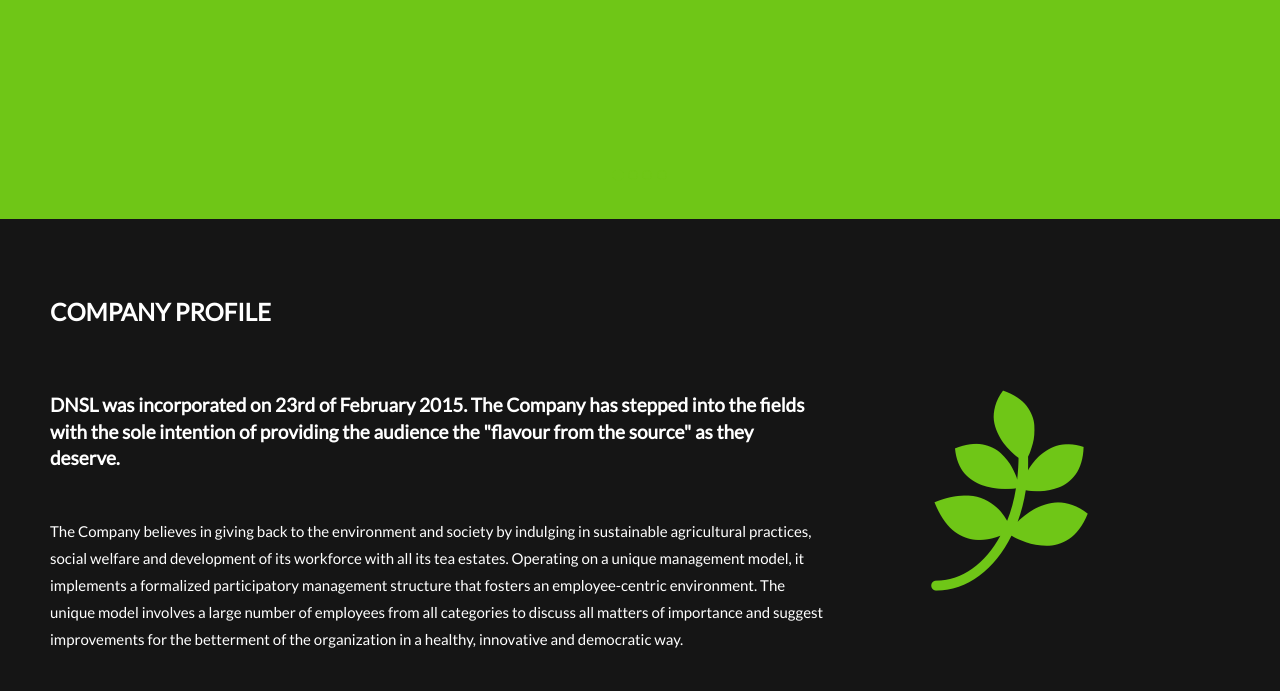
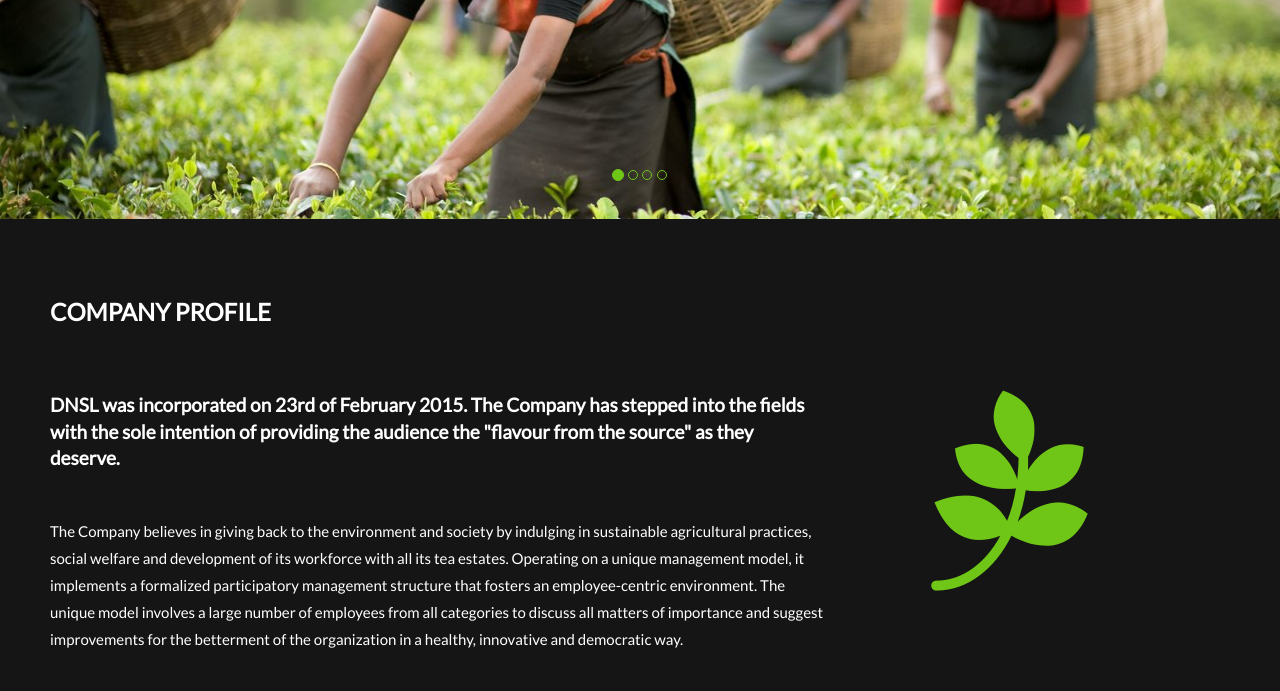
Before and after one commit to akshatnitd/DNSL-Agro-Tea-Pvt-Ltd, a PHP site: page / in a window 1280 px wide. Shown: the part 401-1092 px from the top of the page. Run offline with PHP 8.4, Linux system fonts and the light colour scheme; some libraries are stand-ins or nearby versions.

Commit message:
Add screenshots and correct display size of map

```diff
--- a/index.php
+++ b/index.php
@@ -59,7 +59,7 @@
         </ol>
         <div class="carousel-inner">
             <div class="item active">
-                <img src="images/car1" class="img-responsive">
+                <img src="images/car1.jpg" class="img-responsive">
                 <div class="container">
                     <div class="carousel-caption">
                     </div>
@@ -272,7 +272,7 @@
 
     <br>
     <!-- Container (Contact Section) -->
-    <div id="contact " class="container-fluid pad ">
+    <div id="contact" class="container-fluid pad ">
         <h2 class="text-center " id="heads" style="color:#ffffff " >GET IN TOUCH</h2>
         </br>
         <div class="row ">
@@ -318,10 +318,8 @@
         </div>
     </div>
 
-
-    <div id="googleMap " style="height:400px;width:100%; "></div>
-
     <!-- Add Google Maps -->
+    <div id="googleMap" style="height:400px;width:100%;"></div>
 
      <script>
         function initMap() {
@@ -344,7 +342,7 @@
     }
     </script>
     <script async defer
-        src="https://maps.googleapis.com/maps/api/js?key=YOUR_API_KEY&callback=initMap ">
+        src="https://maps.googleapis.com/maps/api/js?key=YOUR_API_KEY&callback=initMap">
     </script>
 
 
@@ -399,6 +397,7 @@
 
     <!-- Bootstrap Core JavaScript -->
     <script src="js/bootstrap.min.js "></script>
+
     <!-- Plugin JavaScript -->
     <script src="js/jquery.easing.min.js "></script>
     <script src="js/jquery.fittext.js "></script>
```
Also changed, not shown: 4 other files.
